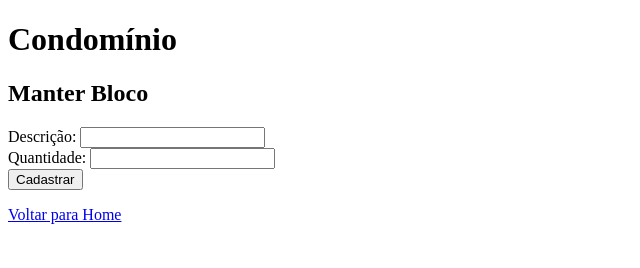
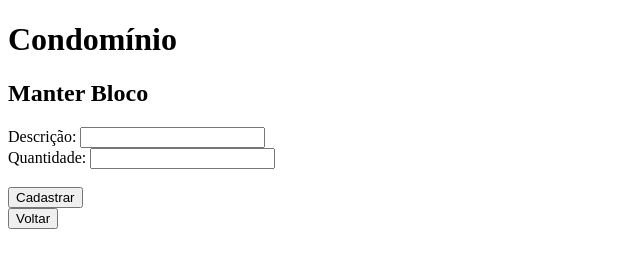
Before and after one commit to pedronextage/Sistema-de-Gerenciamento-de-Apartamentos, a plain HTML site: page manter_bloco.html in a window 1280 px wide. Shown: the whole page, without its empty margins (0-640 px from the left). Drawn offline with Linux system fonts and the light colour scheme.

Commit message:
manter_bloco.html

```diff
--- a/manter_bloco.html
+++ b/manter_bloco.html
@@ -15,11 +15,12 @@
         <br>
     <label for="quantidade">Quantidade:</label>
         <input type="number" id="quantidade" name="quantidade">
-        <br>
+       <br><br>
     <input type="submit" value="Cadastrar">
     </form>
     <form onsubmit="alert('Cadastro realizado com sucesso!');
     return false;">
-    <p><a href="http://localhost:3000">Voltar para Home</a></p>
+    <input type="submit" value="Voltar" href="http://localhost:3000">
+
 </body>
 </html>
```
